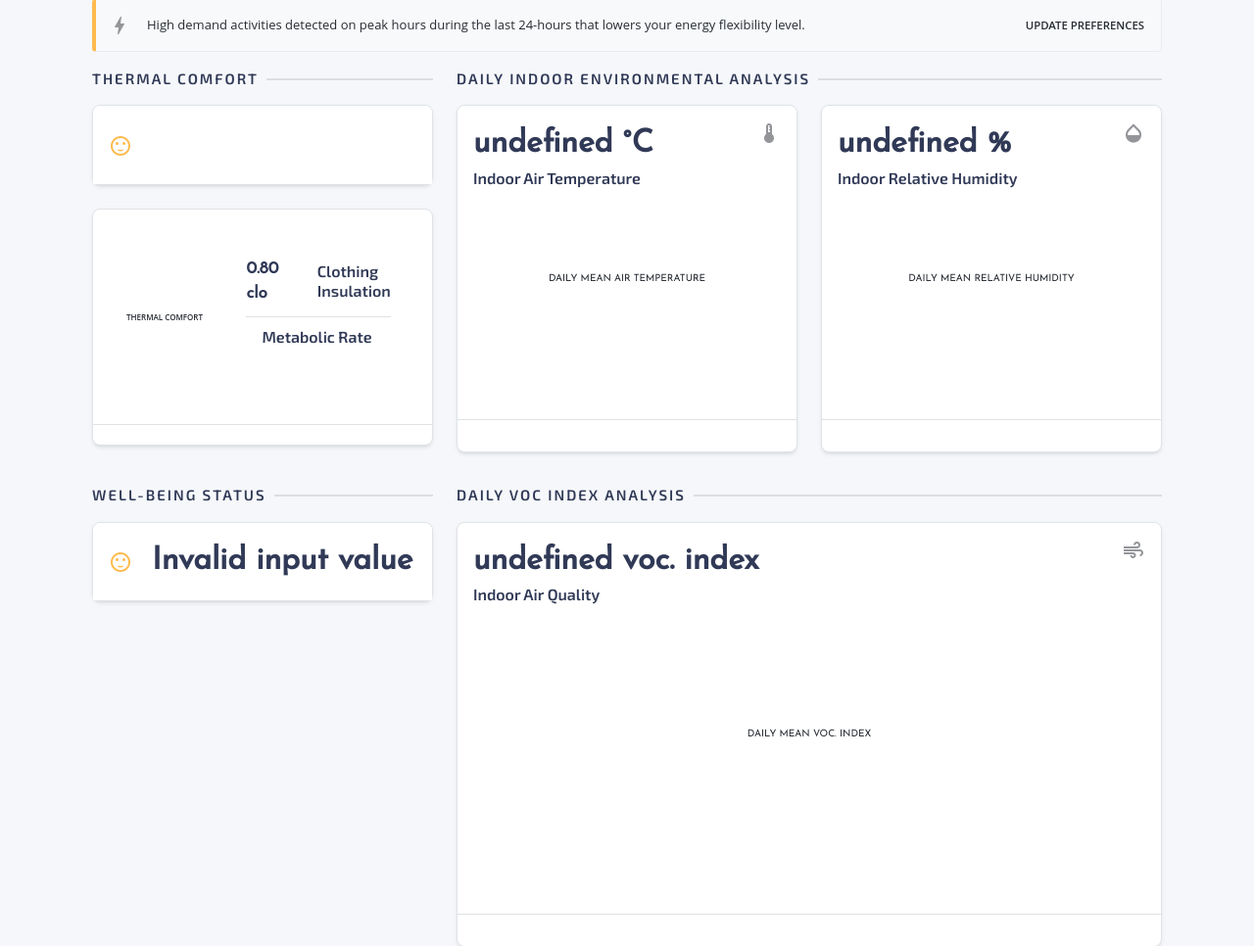
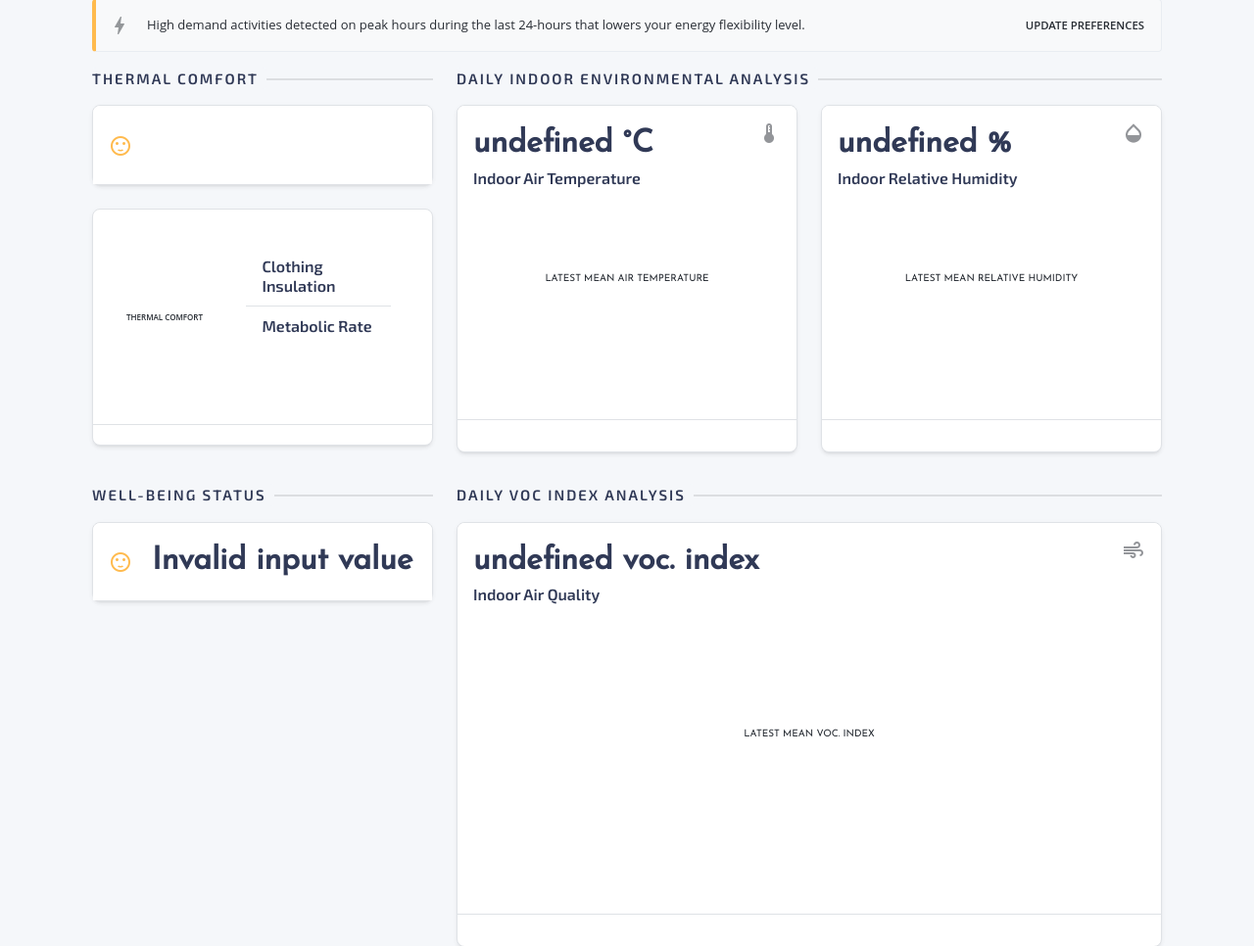
Before and after one commit to mountzou/TwinERGY, a Flask app: template templates/index.html in a window 1280 px wide. Shown: the part 196-1162 px from the top of the page at 98% size. Run offline with Flask 3, Linux system fonts and the light colour scheme; the template is opened without the code that fills it, so the values that code supplies are empty; the visitor is signed in with stand-in values (Sample User, id 1); a map, chart or similar area stays blank; some libraries are stand-ins or nearby versions.

Commit message:
- change clo with met in dashboard, rename daily to latest mean data(15min)

```diff
--- a/static/js/dashboard-comfort.js
+++ b/static/js/dashboard-comfort.js
@@ -77,6 +77,7 @@ function updateDashboard() {
         document.getElementById("latest-voc-index").innerHTML = latestVocIndex + ' voc. index';
         document.getElementById("latest-voc-desc").innerHTML = latestVocDesc;
         document.getElementById("latest-met").innerHTML = latestMet.toFixed(2) + ' met';
+        document.getElementById("latest-clo").innerHTML = (0.8 * (0.6 + 0.4 / latestMet.toFixed(2) ) ).toFixed(2) + ' clo';
         document.getElementById("latest-PMV").innerHTML = latestPMV;
         document.getElementById("latest-PMV-desc").innerHTML = get_pmv_status(latestPMV);
 
@@ -149,7 +150,7 @@ function updateDashboard() {
             labels: ["Comfort", "Discomfort"],
             datasets: [{
                 label: "Thermal Comfort",
-                data: [convertPMVToPercentage(latestPMV), 100-convertPMVToPercentage(latestPMV)],
+                data: [convertPMVToPercentage(latestPMV), (100-convertPMVToPercentage(latestPMV)).toFixed(2)],
                 backgroundColor: [
                     "#ffba4d",
                     "#EEEEEE",
--- a/templates/dashboard-thermal.html
+++ b/templates/dashboard-thermal.html
@@ -50,7 +50,7 @@
                         <div class="row no-gutters flex" style="padding-top:10px; padding-bottom:10px;">
                             <div class="col-auto">
                                 <div class="d-flex align-items-center">
-                                    <div class="h2 mb-0 mr-3" style="font-size:17px;">0.80 clo</div>
+                                    <div class="h2 mb-0 mr-3" style="font-size:17px;" id="latest-clo"></div>
                                     <div class="flex">
                                         <p class="card-title">Clothing Insulation</p>
                                     </div>
@@ -106,7 +106,7 @@
                 <div class="card-body">
                     <div class="text-center fullbleed d-flex align-items-center justify-content-center flex-column z-0">
                         <h3 class="mb-0" style="font-family:Josefin Sans; font-size:24px;" id="daily-mean-temperature"></h3>
-                        <small class="text-uppercase" style="font-family:Josefin Sans; font-size:10px;">DAILY MEAN
+                        <small class="text-uppercase" style="font-family:Josefin Sans; font-size:10px;">LATEST MEAN
                             AIR TEMPERATURE</small>
                     </div>
                     <div class="text-50 mb-16pt">
@@ -143,7 +143,7 @@
                 <div class="card-body">
                     <div class="text-center fullbleed d-flex align-items-center justify-content-center flex-column z-0">
                         <h3 class="mb-0" style="font-family:Josefin Sans; font-size:24px;" id="daily-mean-humidity"></h3>
-                        <small class="text-uppercase" style="font-family:Josefin Sans; font-size:10px;">DAILY MEAN
+                        <small class="text-uppercase" style="font-family:Josefin Sans; font-size:10px;">LATEST MEAN
                             RELATIVE HUMIDITY</small>
                     </div>
                     <div class="text-50 mb-16pt">
--- a/templates/dashboard-well-being.html
+++ b/templates/dashboard-well-being.html
@@ -68,7 +68,7 @@
                 <div class="card-body">
                     <div class="text-center fullbleed d-flex align-items-center justify-content-center flex-column z-0">
                         <h3 class="mb-0" style="font-family:Josefin Sans; font-size:24px;" id="daily-mean-vocs"></h3>
-                        <small class="text-uppercase" style="font-family:Josefin Sans; font-size:10px;">DAILY MEAN
+                        <small class="text-uppercase" style="font-family:Josefin Sans; font-size:10px;">LATEST MEAN
                             VOC. INDEX</small>
                     </div>
                     <div class="text-50 mb-16pt">
```
